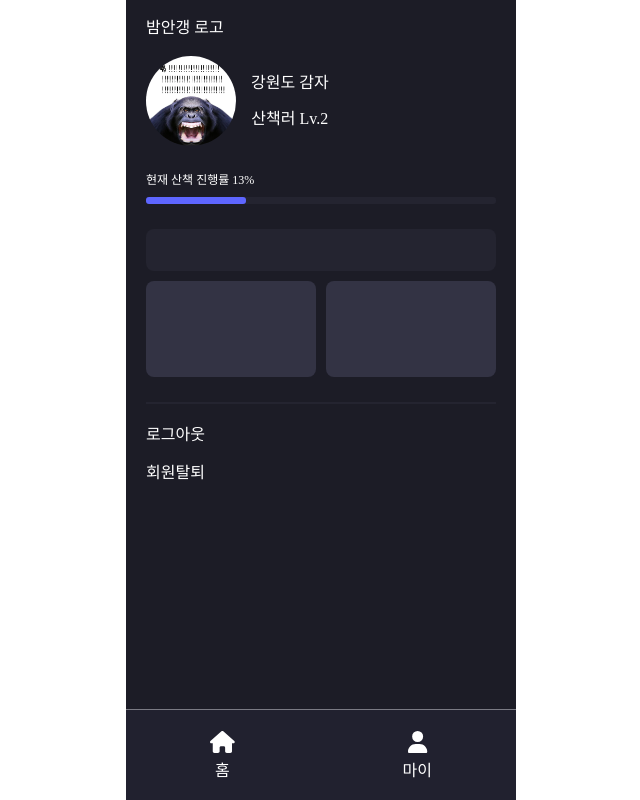
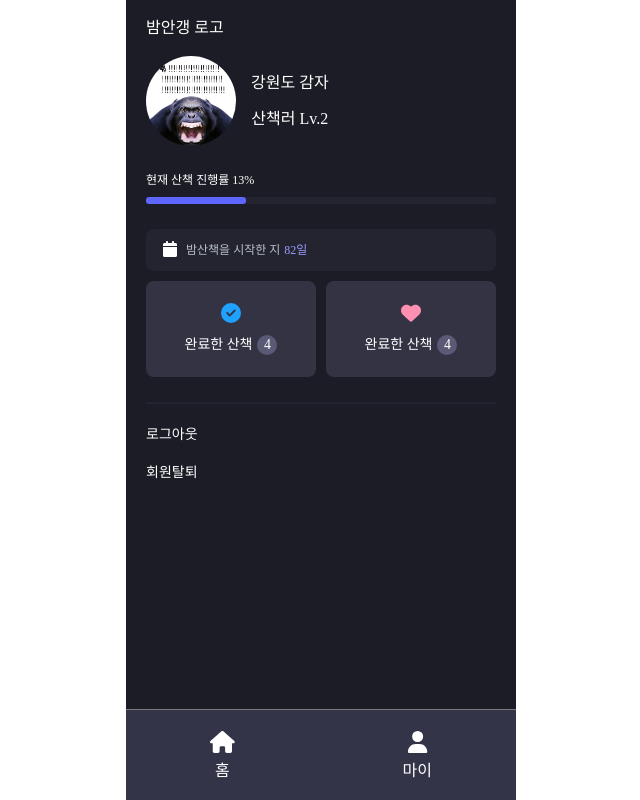
Before and after one commit to seoul-night/ddubam-client, a React (Create React App) app: page /mypage in a window 1280 px wide. Shown: the whole page, without its empty margins (319-959 px from the left). Built offline with nearby package versions, Linux system fonts and the light colour scheme.

Commit message:
[Feat] MyPage 스타일링

```diff
--- a/src/components/Footer.jsx
+++ b/src/components/Footer.jsx
@@ -13,7 +13,7 @@ const Foot = styled.div`
   display: flex;
   align-items: center;
   justify-content: space-around;
-  background-color: #21212f;
+  background-color: #343449;
 `;
 
 const IconWrapper = styled.div`
--- a/src/pages/MyPage.jsx
+++ b/src/pages/MyPage.jsx
@@ -2,6 +2,12 @@ import React from "react";
 import styled from "styled-components";
 import chimps from "../assets/chimps.webp";
 import Footer from "../components/Footer";
+import { FontAwesomeIcon } from "@fortawesome/react-fontawesome";
+import {
+  faCalendar,
+  faCheckCircle,
+  faHeart,
+} from "@fortawesome/free-solid-svg-icons";
 
 const HomeWrapper = styled.div`
   height: 100vh;
@@ -68,10 +74,12 @@ const Text = styled.h2`
   color: white;
 `;
 const Tab = styled.div`
+  text-align: center;
   border-radius: 8px;
   padding: 12px;
   gap: 12px;
   box-sizing: border-box;
+  display: flex;
 `;
 
 const TabWrap = styled.div`
@@ -87,6 +95,27 @@ const LogWrap = styled.div`
   display: flex;
   flex-direction: column;
   justify-content: space-evenly;
+`;
+
+const Calendar = styled.i`
+  color: white;
+  width: 18px;
+  height: 18px;
+  margin-right: -5px;
+`;
+
+const Badge = styled.div`
+  background-color: #5a5a76;
+  color: white;
+  border-radius: 50%;
+  width: 20px;
+  height: 20px;
+  display: flex;
+  align-items: center;
+  justify-content: center;
+  font-size: 100px;
+  line-height: 20px;
+  text-align: center;
 `;
 
 const MyPage = () => {
@@ -122,27 +151,91 @@ const MyPage = () => {
             width: "100%",
             height: "42px",
             marginTop: "25px",
+            padding: "10px",
+            paddingLeft: "15px",
+            boxSizing: "border-box",
+            display: "flex",
+            alignItems: "center",
           }}
-        ></Tab>
+        >
+          <Calendar>
+            <FontAwesomeIcon icon={faCalendar} />
+          </Calendar>
+          <Text style={{ color: "#B7C0C6", fontSize: "12px" }}>
+            밤산책을 시작한 지
+          </Text>
+          <Text
+            style={{
+              color: "#989DFF",
+              fontSize: "12px",
+              position: "relative",
+              left: "-8px",
+            }}
+          >
+            82일
+          </Text>
+        </Tab>
         <TabWrap>
           <Tab
             style={{
+              display: "flex",
+              flexDirection: "column",
+              alignItems: "center",
+              justifyContent: "center",
               width: "50%",
               backgroundColor: "#333344",
               height: "96px",
             }}
-          ></Tab>
+          >
+            <FontAwesomeIcon
+              icon={faCheckCircle}
+              style={{ color: "#1FA1FF", fontSize: "20px" }}
+            />
+            <div style={{ display: "flex", alignItems: "center" }}>
+              <Text style={{ fontSize: "14px" }}>완료한 산책</Text>
+              <Badge
+                style={{
+                  fontSize: "14px",
+                  marginLeft: "5px",
+                  display: "inline-block",
+                }}
+              >
+                4
+              </Badge>
+            </div>
+          </Tab>
           <Tab
             style={{
+              display: "flex",
+              flexDirection: "column",
+              alignItems: "center",
+              justifyContent: "center",
               width: "50%",
               backgroundColor: "#333344",
               height: "96px",
             }}
-          ></Tab>
+          >
+            <FontAwesomeIcon
+              icon={faHeart}
+              style={{ color: "FF90B2", fontSize: "20px" }}
+            />
+            <div style={{ display: "flex", alignItems: "center" }}>
+              <Text style={{ fontSize: "14px" }}>완료한 산책</Text>
+              <Badge
+                style={{
+                  fontSize: "14px",
+                  marginLeft: "5px",
+                  display: "inline-block",
+                }}
+              >
+                4
+              </Badge>
+            </div>
+          </Tab>
         </TabWrap>
         <LogWrap>
-          <Text>로그아웃</Text>
-          <Text>회원탈퇴</Text>
+          <Text style={{ fontSize: "14px" }}>로그아웃</Text>
+          <Text style={{ fontSize: "14px" }}>회원탈퇴</Text>
         </LogWrap>
       </Wrap>
       <Footer />
```
